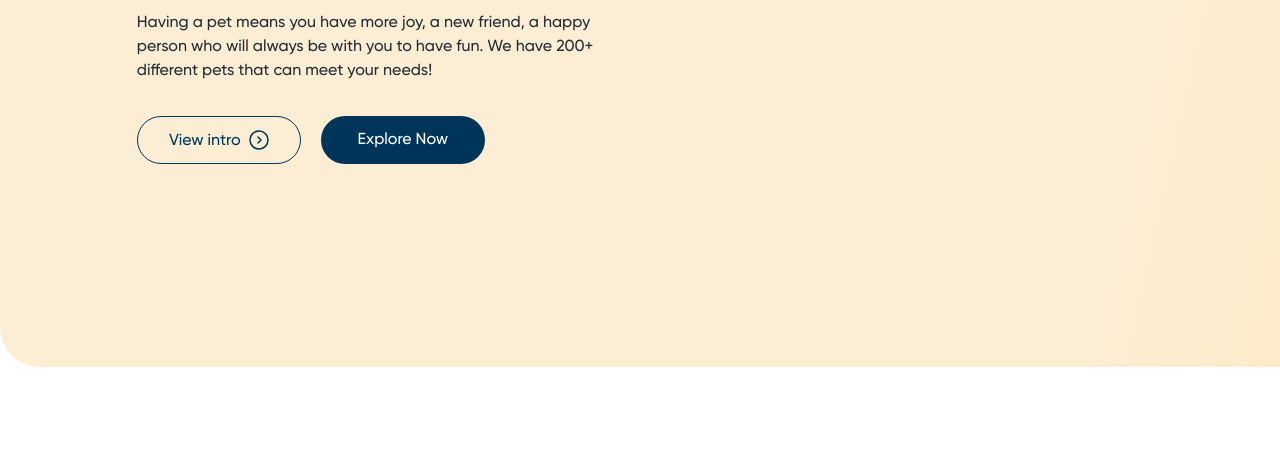
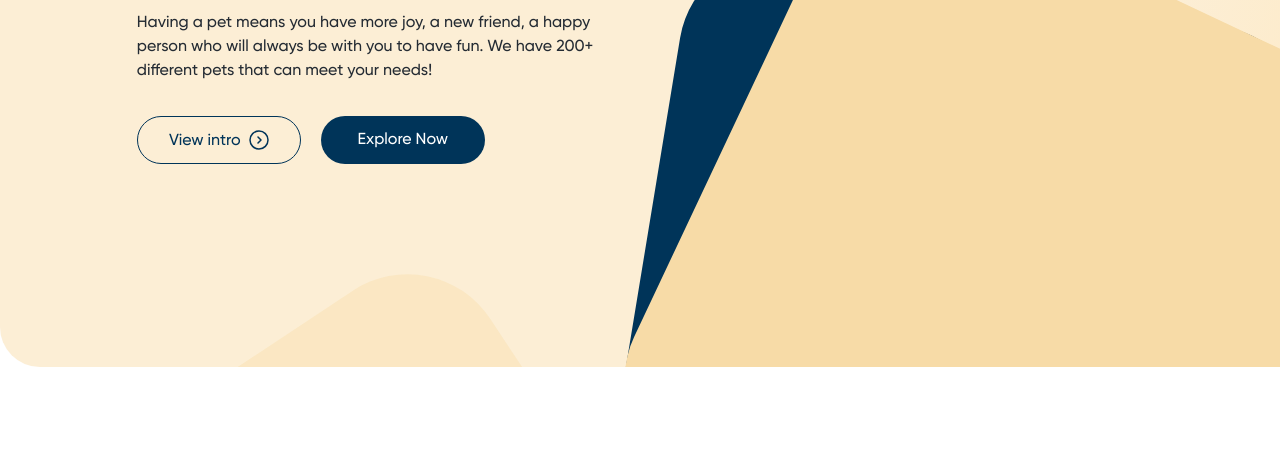
Before and after one commit to Sergfio/publicChallange, a website: page index.html in a window 1280 px wide. Shown: the part 328-800 px from the top of the page. Drawn offline with nearby package versions, Linux system fonts and the light colour scheme.

Commit message:
Update main.css

```diff
--- a/css/main.css
+++ b/css/main.css
@@ -25,7 +25,7 @@ body {
     display: flex;
 	min-height: 695px;
     max-width: 1434px;
-    background: url('/img/Group\ 1.svg') center top no-repeat,
+    background: url('/img/group.svg') center top no-repeat,
         linear-gradient(
 		102.87deg,
 		#fceed5 6.43%,
```
